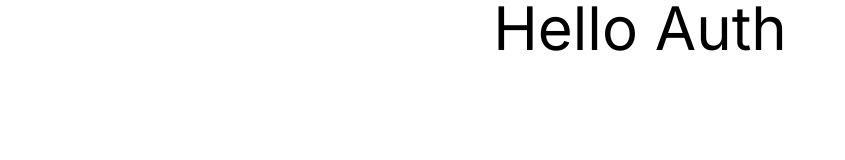
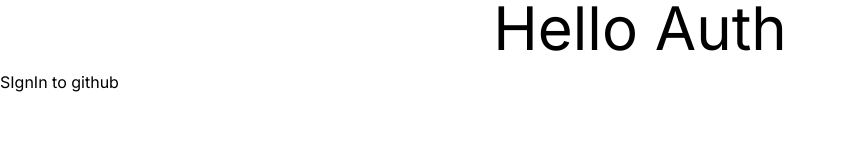
Before and after one commit to Talha-H/auth-next, a Next.js app: page / in a window 1280 px wide. Shown: the part 130-290 px from the top of the page, without its empty margins (0-845 px from the left). Built offline with nearby package versions, Linux system fonts and the light colour scheme.

Commit message:
middleware add

```diff
--- a/src/app/page.js
+++ b/src/app/page.js
@@ -1,9 +1,23 @@
+"use client"
 import Image from "next/image";
+import Link from "next/link";
 
 export default function Home() {
+  const AlertBtn=()=>{
+    alert("are you confirm")
+  }
   return (
     <div className="flex flex-col gap-y-3">
-      <h1 className="text-6xl flex justify-center items-center mt-32 ">Hello Auth</h1>
+      <h1 className="text-6xl flex justify-center items-center mt-32 ">
+        Hello Auth
+      </h1>
+      <Link
+        href={"http://localhost:3000/api/auth/signin/github"}
+        onClick={AlertBtn}
+      >
+        {" "}
+        SIgnIn to github
+      </Link>
     </div>
   );
 }
--- /dev/null
+++ b/src/middleware.js
@@ -0,0 +1 @@
+export {default} from "next-auth/middleware"
```
